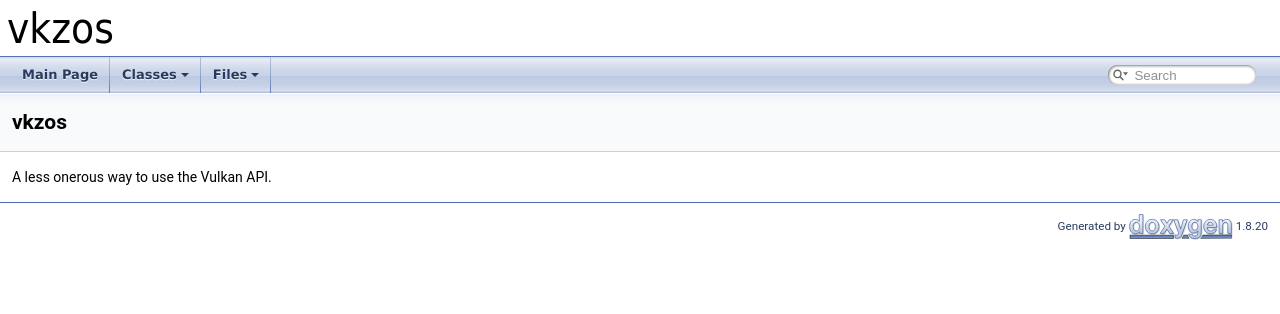
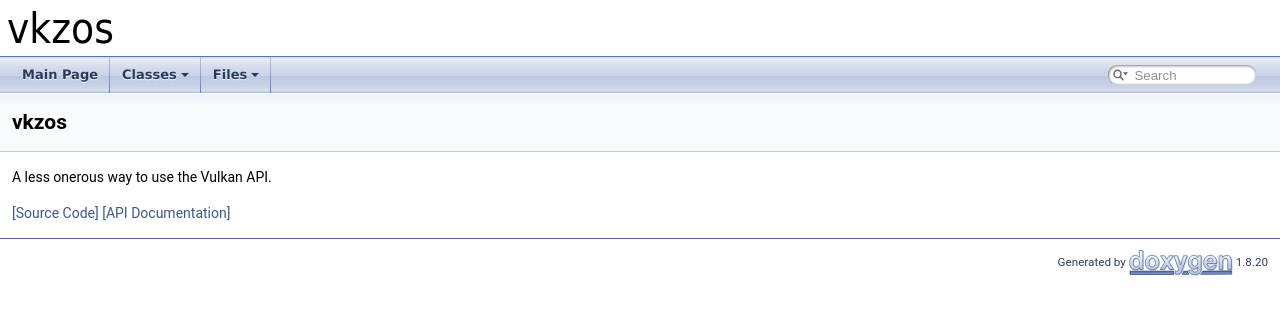
Before and after one commit to dimi309/vulkan_helper, a plain HTML site: page docs/index.html in a window 1280 px wide. Drawn offline with Linux system fonts and the light colour scheme.

Commit message:
Documentation update

```diff
--- a/docs/index.html
+++ b/docs/index.html
@@ -66,7 +66,8 @@ $(function() {
 </div><!--header-->
 <div class="contents">
 <div class="textblock"><p><a class="anchor" id="md_README"></a></p>
-<p>A less onerous way to use the Vulkan API. </p>
+<p>A less onerous way to use the Vulkan API.</p>
+<p><a href="https://github.com/dimi309/vkzos">[Source Code]</a> <a href="https://dimi309.github.io/vkzos">[API Documentation]</a> </p>
 </div></div><!-- PageDoc -->
 </div><!-- contents -->
 <!-- start footer part -->
```
Also changed, not shown: 1 other file.
